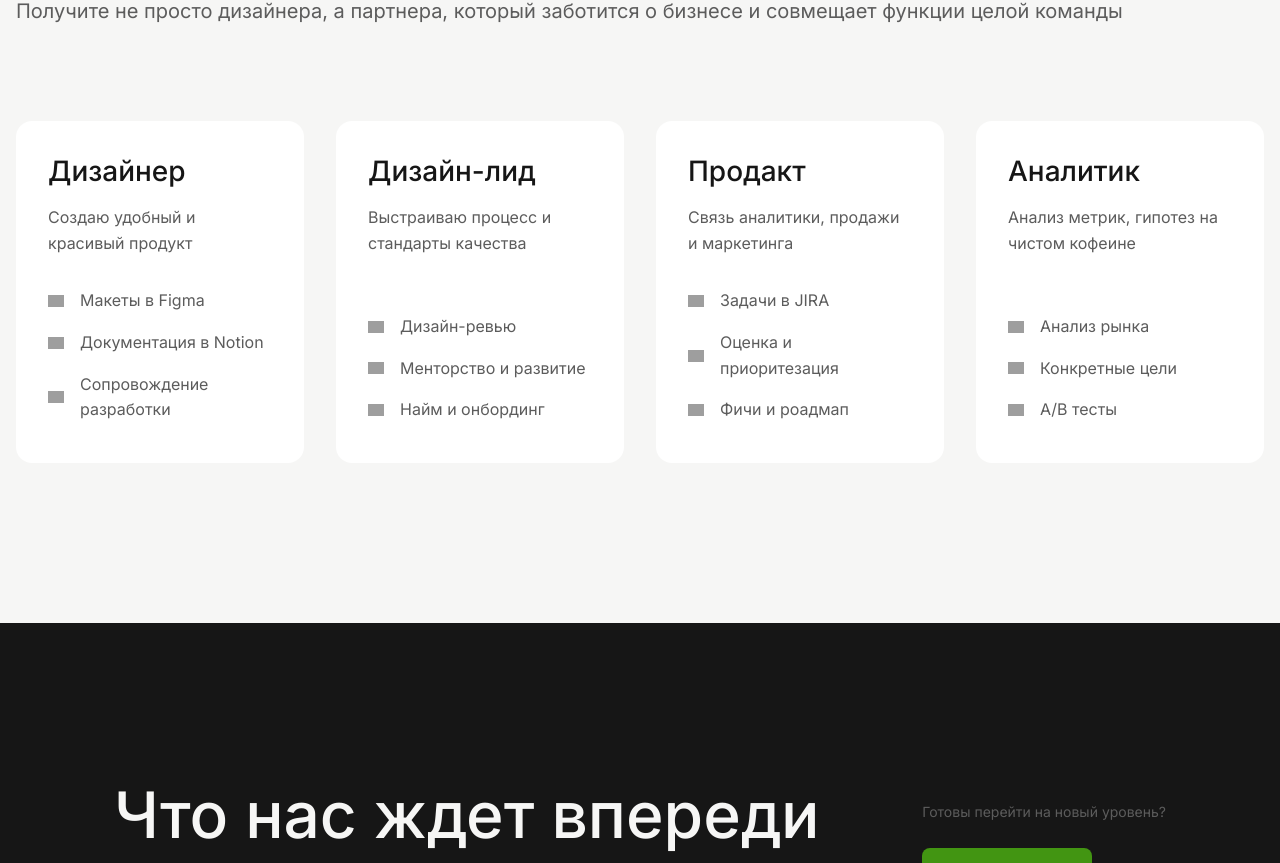
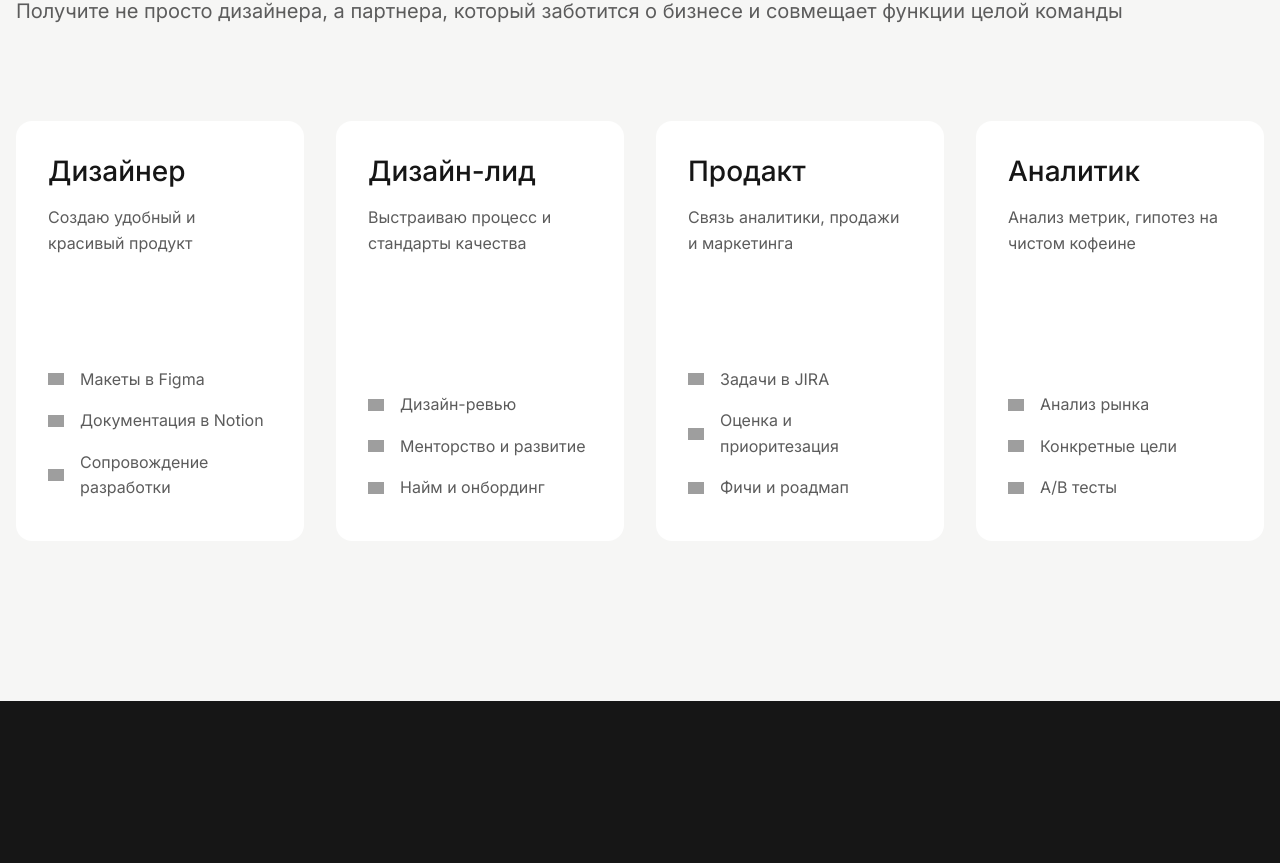
Before and after one commit to scoutrul/geovo25, a Vue app: page / in a window 1280 px wide. Shown: the part 3060-3923 px from the top of the page. Built offline with nearby package versions, Linux system fonts and the light colour scheme; grey boxes are pictures that could not be loaded.

Commit message:
Refactor mockData structure in App.vue to enhance clarity and organization; separate FAQ, How We Work, and Expertise sections into distinct objects with titles and items for improved data management and component integration.

```diff
--- a/src/App.vue
+++ b/src/App.vue
@@ -2,21 +2,21 @@
   <div id="app" class="min-h-screen">
     <!-- FAQ Секция -->
     <FaqSection
-      title="Частые вопросы"
-      :faq-items="mockData.faq"
+      :title="mockData.faq.title"
+      :faq-items="mockData.faq.items"
     />
 
     <!-- How We Work Секция -->
     <HowWeWorkSection
-      title="Как мы будем работать"
-      :items="mockData.howWeWork"
+      :title="mockData.howWeWork.title"
+      :items="mockData.howWeWork.items"
     />
 
     <!-- Expertise Секция -->
     <ExpertiseSection
-      title="Команда в одном эксперте"
-      subtitle="Получите не просто дизайнера, а партнера, который заботится о бизнесе и совмещает функции целой команды"
-      :cards="mockData.expertise"
+      :title="mockData.expertise.title"
+      :subtitle="mockData.expertise.subtitle"
+      :cards="mockData.expertise.items"
     />
 
     <!-- Benefits Секция -->
@@ -38,7 +38,46 @@ import BenefitsSection from './components/sections/BenefitsSection.vue'
 
 // Моковые данные для всех секций
 const mockData = {
-  howWeWork: [
+  faq: {
+    title: 'Частые вопросы',
+    items: [
+    {
+      question: 'Сколько стоит работа с тобой?',
+      answer: 'Всё зависит от масштаба задачи и потребностей. Я работаю по часам, с оплатой за объем или full-time контракт: полная гибкость и прозрачность. Если речь про UX-аудит, редизайн или полное проектирование продукта, я предложу диапазон после короткого звонка. Моя цель — чтобы вы понимали бюджет заранее, без сюрпризов и скрытых доплат'
+    },
+    {
+      question: 'Можно ли начать с небольшой задачи?',
+      answer: 'Конечно. Мы можем начать с пилотного этапа — например, с редизайна одного сценария, лендинга или UX-аудита. Это даст вам понимание подхода и качества работы без больших вложений. Если всё устраивает, масштабируем дальше'
+    },
+    {
+      question: 'Как быстро можем начать?',
+      answer: 'Обычно в течение 1-3 дней после обсуждения задачи. Я держу график гибким, чтобы быстро включаться в работу. Часто уже через неделю у вас на руках первый результат'
+    },
+    {
+      question: 'Ты работаешь один или у тебя команда?',
+      answer: 'Я работаю сам, но при необходимости подключаю проверенных коллег — дизайнеров, аналитиков, иллюстраторов или разработчиков.\nВы всё равно общаетесь напрямую со мной, без прослоек и менеджеров. Так сохраняется контроль качества и скорость решений'
+    },
+    {
+      question: 'Чем ты отличаешься от агентства или найма дизайнера в штат?',
+      answer: 'Агентства часто работают по шаблону и растягивают коммуникацию. Штатный дизайнер требует адаптации и жесткого управления.\nСо мной проще: вы общаетесь напрямую, решения принимаются быстро, а результат измерим — без потери качества и структуры'
+    },
+    {
+      question: 'Какие гарантии ты даёшь?',
+      answer: 'Я не про просто "красивый дизайн". Моя цель — улучшить показатели продукта: конверсию, удержание, пользовательский опыт.\nЯ вдохновляюсь продуктами, где могу реально повлиять на метрики, и сопровождаю после внедрения'
+    },
+    {
+      question: 'Где ты и работаешь ли с зарубежными компаниями?',
+      answer: 'Я нахожусь на Бали, но у меня большой опыт с бизнесом из СНГ, США и Европы. Онлайн формат, уверенная коммуникация на английском, оплата в любой валюте или крипто. Всегда подстраиваюсь под ваш часовой пояс и формат встреч'
+    },
+    {
+      question: 'Берешься за стартапы или за крупные компании?',
+      answer: 'Большой опыт и с теми, и с другими. Главное — чтобы был внятный продукт и цели, к которым дизайн может реально помочь прийти.\nВ стартапах я часто помогаю выстроить дизайн и процесс с нуля, в зрелых компаниях — оптимизирую и развиваю'
+    }
+    ]
+  },
+  howWeWork: {
+    title: 'Как мы будем работать',
+    items: [
       {
         icon: 'https://www.figma.com/api/mcp/asset/172c286c-d8df-4dd2-81be-65b365566a20',
         title: 'Старт',
@@ -79,8 +118,12 @@ const mockData = {
         title: 'Сопровождение',
         description: 'Тщательно проконтролирую разработку и доведу до идеального результата'
       }
-  ],
-  expertise: [
+    ]
+  },
+  expertise: {
+    title: 'Команда в одном эксперте',
+    subtitle: 'Получите не просто дизайнера, а партнера, который заботится о бизнесе и совмещает функции целой команды',
+    items: [
       {
         title: 'Дизайнер',
         description: 'Создаю удобный и красивый продукт',
@@ -101,41 +144,8 @@ const mockData = {
         description: 'Анализ метрик, гипотез на чистом кофеине',
         items: ['Анализ рынка', 'Конкретные цели', 'A/B тесты']
       }
-  ],
-  faq: [
-    {
-      question: 'Сколько стоит работа с тобой?',
-      answer: 'Всё зависит от масштаба задачи и потребностей. Я работаю по часам, с оплатой за объем или full-time контракт: полная гибкость и прозрачность. Если речь про UX-аудит, редизайн или полное проектирование продукта, я предложу диапазон после короткого звонка. Моя цель — чтобы вы понимали бюджет заранее, без сюрпризов и скрытых доплат'
+    ]
   },
-    {
-      question: 'Можно ли начать с небольшой задачи?',
-      answer: 'Конечно. Мы можем начать с пилотного этапа — например, с редизайна одного сценария, лендинга или UX-аудита. Это даст вам понимание подхода и качества работы без больших вложений. Если всё устраивает, масштабируем дальше'
-    },
-    {
-      question: 'Как быстро можем начать?',
-      answer: 'Обычно в течение 1-3 дней после обсуждения задачи. Я держу график гибким, чтобы быстро включаться в работу. Часто уже через неделю у вас на руках первый результат'
-    },
-    {
-      question: 'Ты работаешь один или у тебя команда?',
-      answer: 'Я работаю сам, но при необходимости подключаю проверенных коллег — дизайнеров, аналитиков, иллюстраторов или разработчиков.\nВы всё равно общаетесь напрямую со мной, без прослоек и менеджеров. Так сохраняется контроль качества и скорость решений'
-    },
-    {
-      question: 'Чем ты отличаешься от агентства или найма дизайнера в штат?',
-      answer: 'Агентства часто работают по шаблону и растягивают коммуникацию. Штатный дизайнер требует адаптации и жесткого управления.\nСо мной проще: вы общаетесь напрямую, решения принимаются быстро, а результат измерим — без потери качества и структуры'
-    },
-    {
-      question: 'Какие гарантии ты даёшь?',
-      answer: 'Я не про просто "красивый дизайн". Моя цель — улучшить показатели продукта: конверсию, удержание, пользовательский опыт.\nЯ вдохновляюсь продуктами, где могу реально повлиять на метрики, и сопровождаю после внедрения'
-    },
-    {
-      question: 'Где ты и работаешь ли с зарубежными компаниями?',
-      answer: 'Я нахожусь на Бали, но у меня большой опыт с бизнесом из СНГ, США и Европы. Онлайн формат, уверенная коммуникация на английском, оплата в любой валюте или крипто. Всегда подстраиваюсь под ваш часовой пояс и формат встреч'
-    },
-    {
-      question: 'Берешься за стартапы или за крупные компании?',
-      answer: 'Большой опыт и с теми, и с другими. Главное — чтобы был внятный продукт и цели, к которым дизайн может реально помочь прийти.\nВ стартапах я часто помогаю выстроить дизайн и процесс с нуля, в зрелых компаниях — оптимизирую и развиваю'
-    }
-  ],
   benefits: {
     title: 'Что нас ждет впереди',
     items: [
--- a/src/components/sections/ExpertiseSection.vue
+++ b/src/components/sections/ExpertiseSection.vue
@@ -2,7 +2,11 @@
   <BaseContainer :as="'section'" :bg="'bg-white-90'">
     <!-- Заголовок и подзаголовок -->
     <div class="flex flex-col gap-4 mb-16 xl:mb-24">
-            <BaseHeading :level="gtLg ? 3 : 4" :as="gtLg ? 'h2' : 'h3'" class="w-full text-black-90">
+      <BaseHeading
+        :level="gtLg ? 3 : 4"
+        :as="gtLg ? 'h2' : 'h3'"
+        class="w-full text-black-90"
+      >
         {{ title }}
       </BaseHeading>
 
@@ -12,38 +16,47 @@
     </div>
 
     <!-- Адаптивная сетка карточек -->
-        <div class="flex w-full sm:grid flex-row sm:flex-col overflow-auto gap-6 sm:gap-8 sm:grid-cols-2 lg:grid-cols-4 pl-4 pr-4 ml-[-16px] mr-[-16px] min-w-[calc(100vw)] sm:min-w-[auto] sm:pl-0 sm:pr-0 sm:ml-0 sm:mr-0">
-            <ExpertiseCard class="min-w-[212px] sm:min-w-[auto]" v-for="(card, index) in cards" :key="index"
-                :title="card.title" :description="card.description" :items="card.items" />
+    <div
+      class="flex w-full sm:grid flex-row sm:flex-col overflow-auto sm:overflow-visible gap-6 sm:gap-8 sm:grid-cols-2 lg:grid-cols-4 pl-4 pr-4 ml-[-16px] mr-[-16px] min-w-[calc(100vw)] sm:min-w-[auto] sm:pl-0 sm:pr-0 sm:ml-0 sm:mr-0"
+    >
+      <ExpertiseCard
+        class="min-w-[212px] sm:min-w-[auto] box-content sm:box-border min-h-[380px] sm:min-h-[420px]"
+        v-for="(card, index) in cards"
+        :key="index"
+        :title="card.title"
+        :description="card.description"
+        :items="card.items"
+      />
     </div>
   </BaseContainer>
 </template>
 
 <script setup>
-import { BaseContainer, BaseHeading, BaseText } from '../base'
-import ExpertiseCard from '../ui/ExpertiseCard.vue'
-import { useBreakpoints } from '../../composables/useBreakpoints.js'
+import { BaseContainer, BaseHeading, BaseText } from "../base";
+import ExpertiseCard from "../ui/ExpertiseCard.vue";
+import { useBreakpoints } from "../../composables/useBreakpoints.js";
 
-const { gtLg } = useBreakpoints()
+const { gtLg } = useBreakpoints();
 
 defineProps({
   title: {
     type: String,
-        default: 'Команда в одном эксперте'
+    default: "Команда в одном эксперте",
   },
   subtitle: {
     type: String,
-        default: 'Получите не просто дизайнера, а партнера, который заботится о бизнесе и совмещает функции целой команды'
+    default:
+      "Получите не просто дизайнера, а партнера, который заботится о бизнесе и совмещает функции целой команды",
   },
   cards: {
     type: Array,
     required: true,
     validator: (cards) => {
-            return cards.every(card =>
-                typeof card.title === 'string' &&
-                typeof card.description === 'string'
-            )
-        }
-    }
-})
+      return cards.every(
+        (card) =>
+          typeof card.title === "string" && typeof card.description === "string"
+      );
+    },
+  },
+});
 </script>
```
Lines whose indentation alone changed are shown as unchanged.
